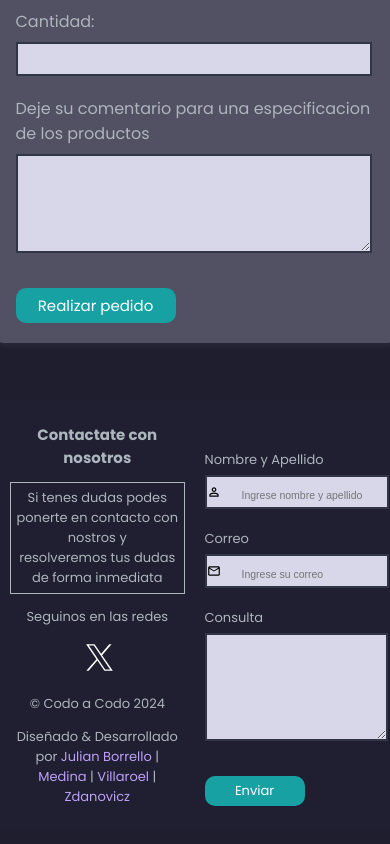
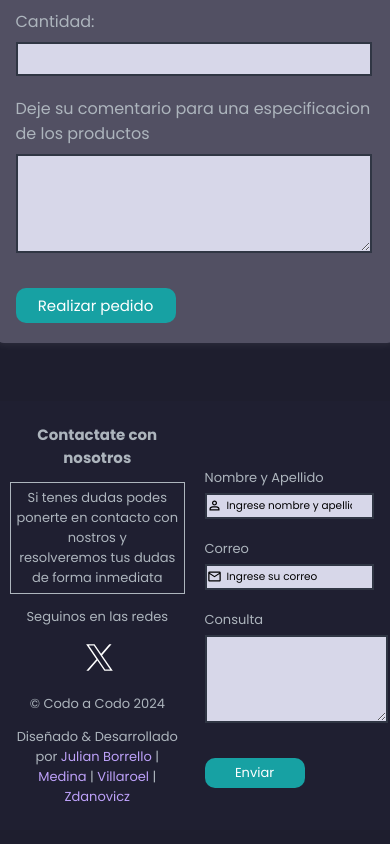
Before and after one commit to MagaliBelen/Pedidos-CodoACodo, a plain HTML site: page pedidos.html in a window 390 px wide. Shown: the part 796-1640 px from the top of the page. Drawn offline with Linux system fonts and the light colour scheme.

Commit message:
modificaciones footer responsive

```diff
--- a/estilos/estilos.css
+++ b/estilos/estilos.css
@@ -92,6 +92,7 @@ footer {
     justify-content: space-evenly;
     align-items: center;
     margin-bottom: 3rem;
+    font-family: "Poppins", sans-serif;
 
 }
 
@@ -123,7 +124,7 @@ footer a {
     padding-top: 20px;
 }
 
-.formulario-de-contacto #placeholder {
+.formulario-de-contacto ::placeholder {
     font-family: "Poppins", sans-serif;
     color: black;
 }
@@ -235,9 +236,6 @@ footer a {
 
     }
 
-    /* .footer-izquierda{
-            margin-left: 20px;
-        } */
 
     .formulario-de-contacto #nombre-footer {
 
@@ -294,7 +292,33 @@ footer a {
     .formulario-de-contacto ::placeholder {
         font-size: 10.5px;
     }
+
+    .formulario-de-contacto #nombre-footer {
+
+        background-size: 9%;
+        padding: 4px 20px 6px 20px;
+    }
+
+
+
+    .formulario-de-contacto #correo-footer {
+
+        background-size: 9%;
+        padding: 4px 20px 6px 20px;
+
+    }
+
+    .formulario-de-contacto input{
+        font-size: 10.5px;
+    }
+
+    .formulario-de-contacto textarea{
+        font-size: 10.5px;
+    }
 }
+
+
+
 
 /*media query header*/
 @media (max-width: 420px) {
--- a/estilos/pedidos_estilo.css
+++ b/estilos/pedidos_estilo.css
@@ -28,7 +28,7 @@ main{
 
 
 
-#placeholder{
+::placeholder{
     font-family: "Poppins", sans-serif;
     color: black;
 }
```
